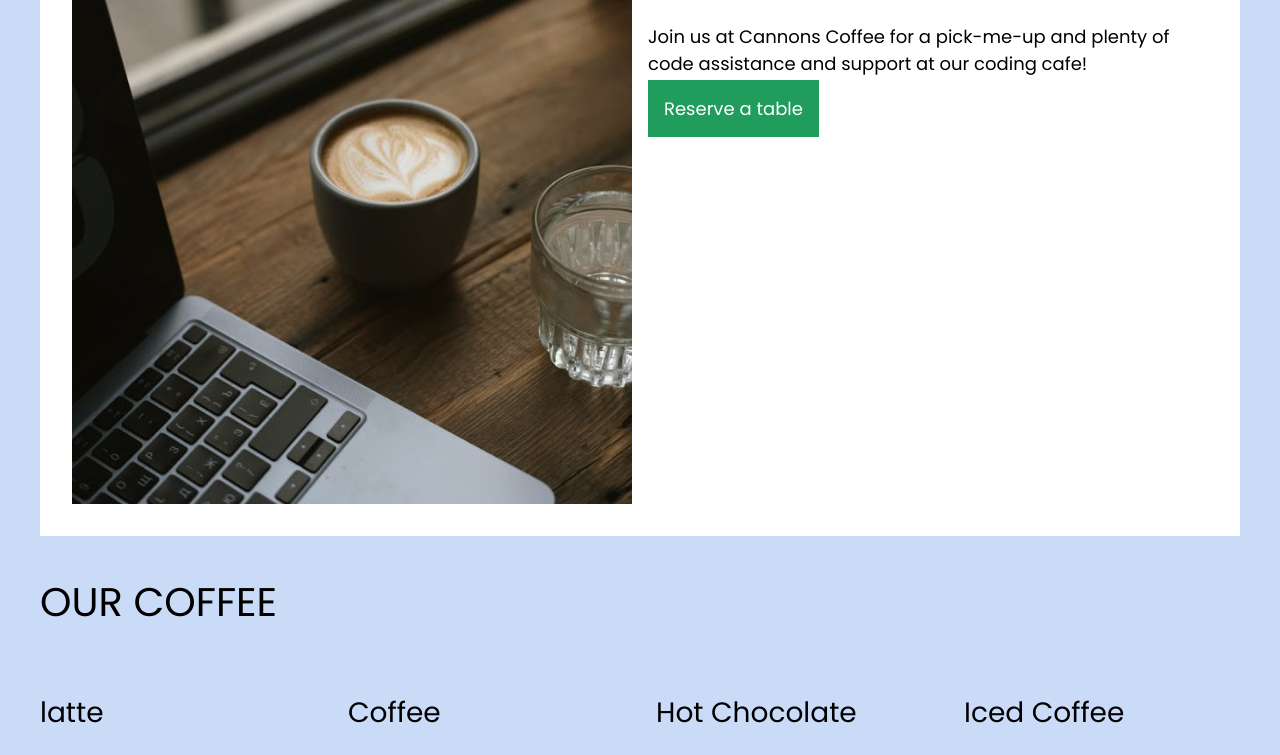
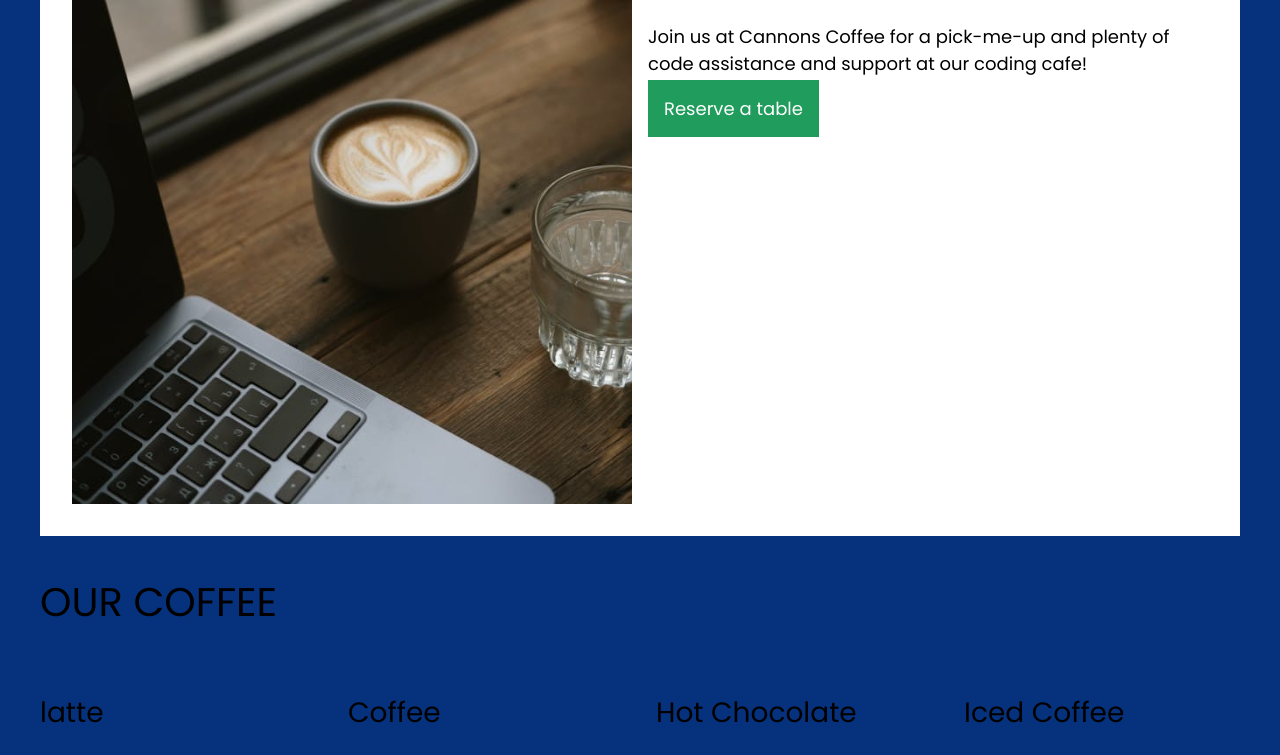
Before and after one commit to Dharshclin24/Cannons-Coffee, a plain HTML site: page index.html in a window 1280 px wide. Shown: the part 252-1007 px from the top of the page. Drawn offline with Linux system fonts and the light colour scheme; a web font is replaced by a local one.

Commit message:
Update styles.css

```diff
--- a/css/styles.css
+++ b/css/styles.css
@@ -17,7 +17,7 @@ html {
   box-sizing: inherit;
 }
 body {
-  background-color: var(--lghtb);
+  background-color: var(--cata);
   font-size: 1.125rem;
   line-height: 1.5;
   font-family: "poppins";
```
